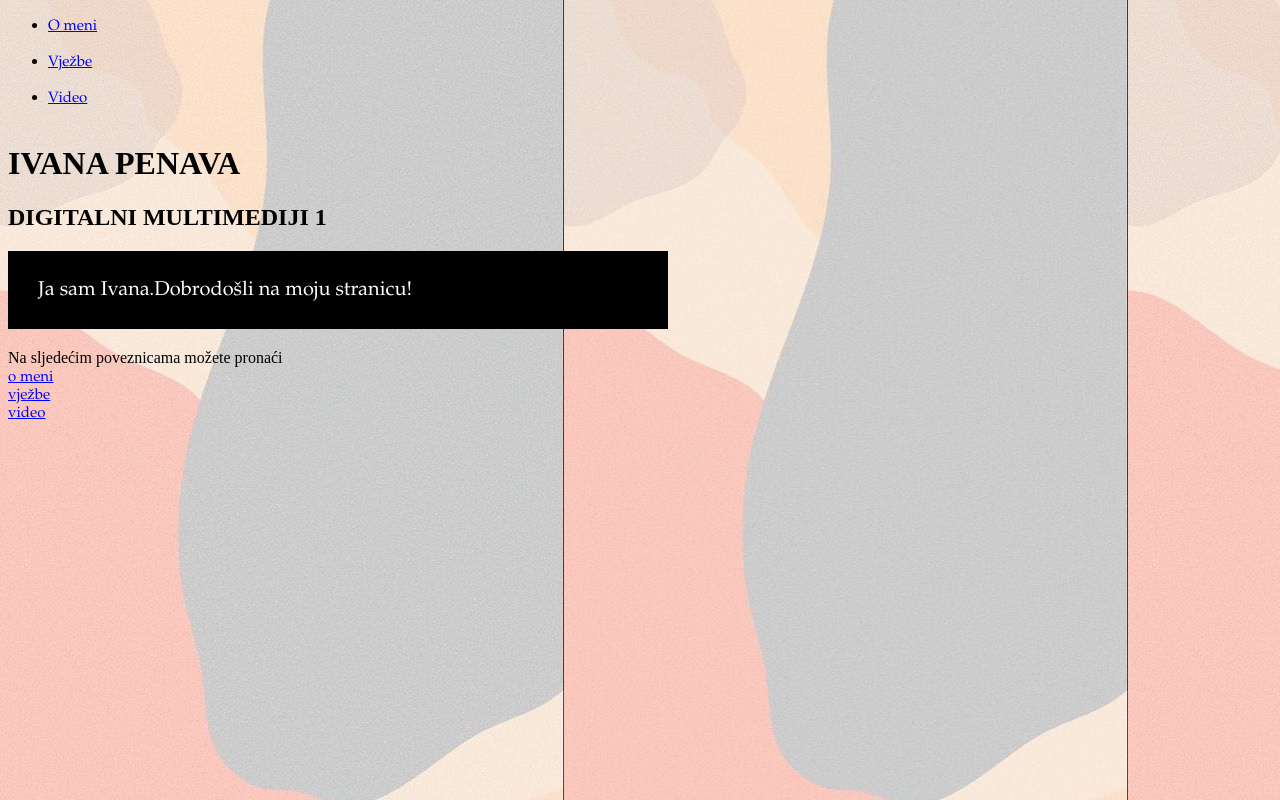
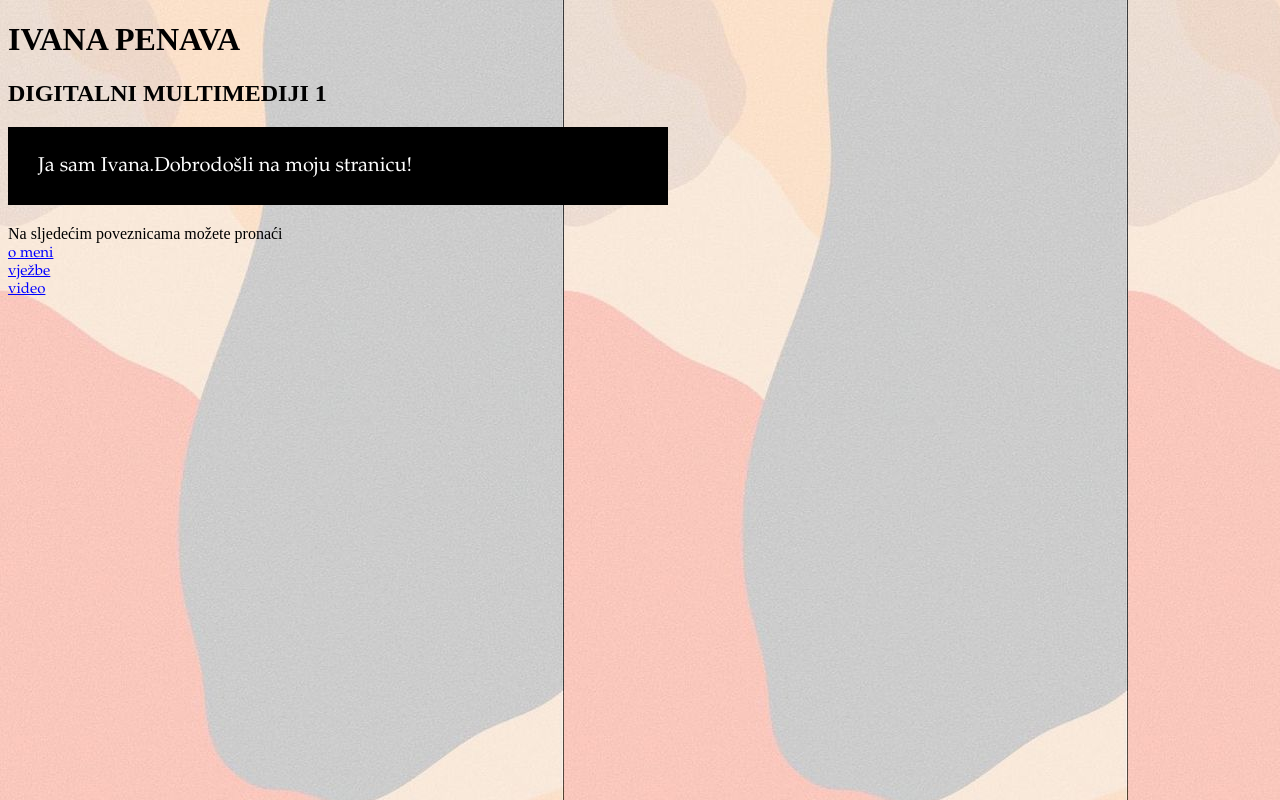
Before and after one commit to iivanaa19/projektni, a plain HTML site: page index.html in a window 1280 px wide. Drawn offline with Linux system fonts and the light colour scheme.

Commit message:
Update index.html

```diff
--- a/index.html
+++ b/index.html
@@ -7,12 +7,6 @@
 </head>
 
 <body>
-	<ul>
-		<li><a href="o_meni.html">O meni</a></li><br>
-		<li><a href="vježbe.html">Vježbe</a></li><br>
-		<li><a href="video.html">Video</a></li><br>
-		</ul>
-
 	<h1>IVANA PENAVA</h1>
 	<h2>DIGITALNI MULTIMEDIJI 1</h2>
 	<p>Ja sam Ivana.Dobrodošli na moju stranicu!</p>
```
